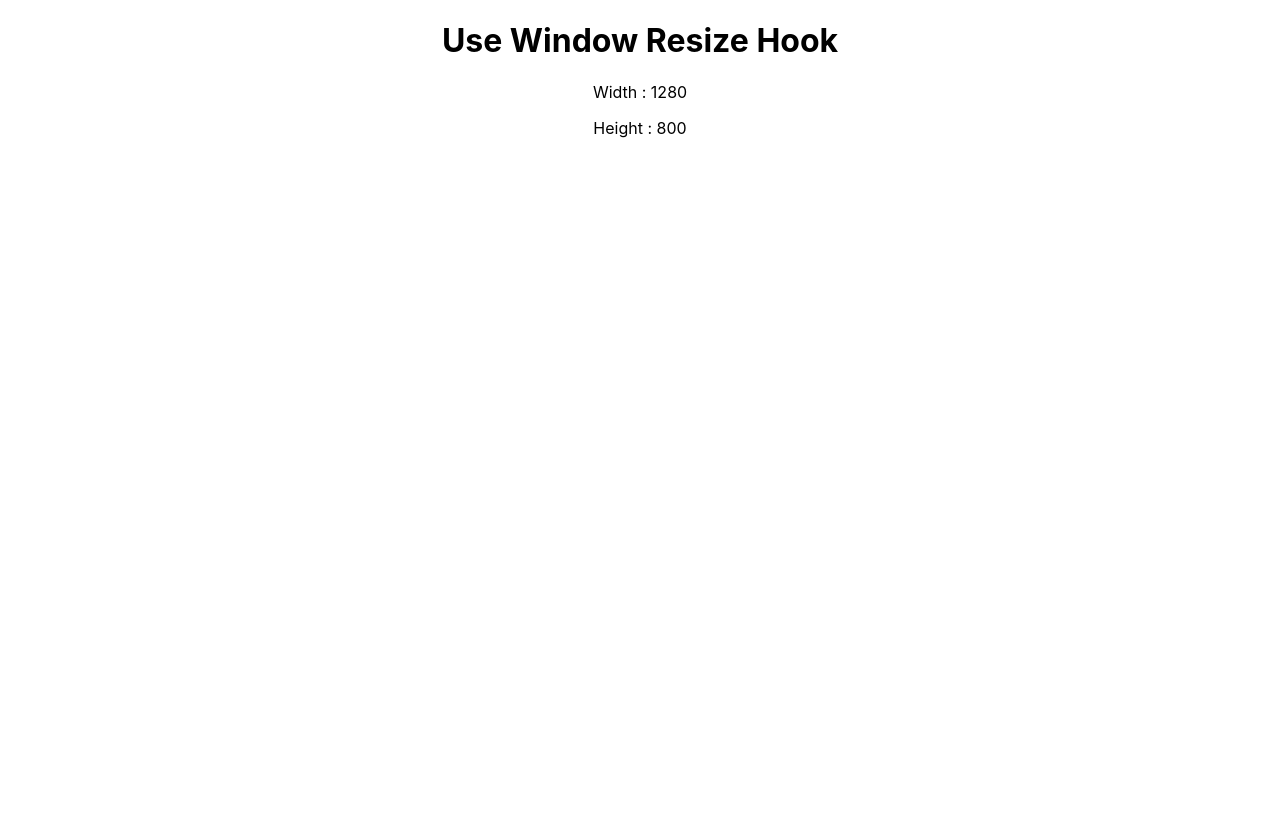
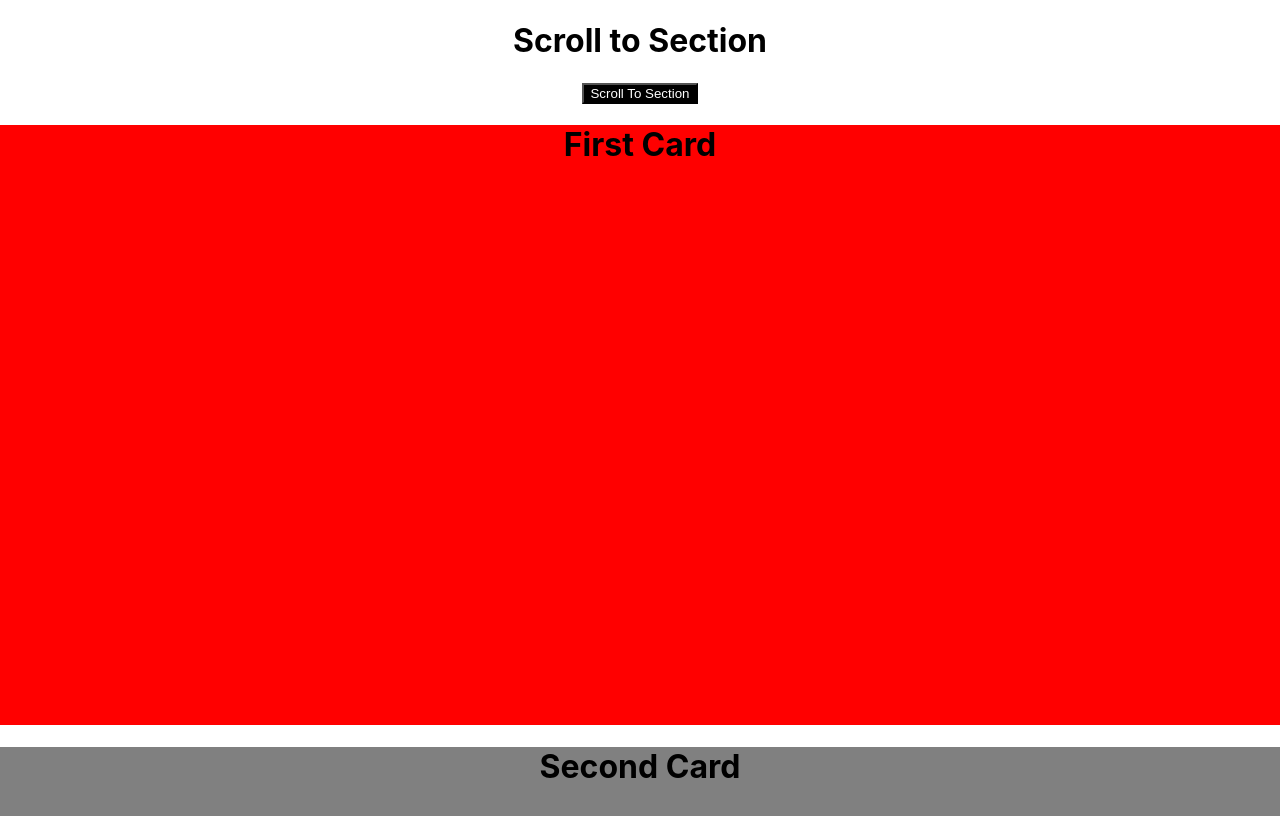
Before and after one commit to ozgurozbekuk/20reactproject, a React (Create React App) app: page / in a window 1280 px wide. Shown: the top 816 px of the page. Built offline with nearby package versions, Linux system fonts and the light colour scheme.

Commit message:
scroll feature

```diff
--- a/src/App.js
+++ b/src/App.js
@@ -20,6 +20,8 @@ import FeatureFlags from './component/feature-flags/FeatureFlags.jsx';
 import UseFetchHookTest from './component/use-fetch/UseFetchHookTest.jsx';
 import UseOutsideTest from './component/use-outside-click/UseOutsideTest.jsx';
 import UseWindowResizeTest from './component/use-window-resize/UseWindowResizeTest.jsx';
+import ScrollTopAndBottom from './component/scroll-top-and-bottom/ScrollTopAndBottom.jsx';
+import SrollToSection from './component/scroll-top-and-bottom/SrollToSection.jsx';
 
 function App() {
   return (
@@ -45,7 +47,9 @@ function App() {
       </FeatureFlagGlobalState> */}
       {/* <UseFetchHookTest/> */}
       {/* <UseOutsideTest/> */}
-      <UseWindowResizeTest/>
+      {/* <UseWindowResizeTest/> */}
+      {/* <ScrollTopAndBottom/> */}
+      <SrollToSection/>
     </div>
   );
 }
--- /dev/null
+++ b/src/component/scroll-top-and-bottom/ScrollTopAndBottom.jsx
@@ -0,0 +1,37 @@
+import React, { useRef } from 'react'
+import useFetch from '../use-fetch/useFetch'
+
+const ScrollTopAndBottom = () => {
+    const {data,error,pending} = useFetch('https://dummyjson.com/products?limit=100',{})
+    const bottomRef = useRef(null)
+
+    function handleScrollToTop() {
+        window.scrollTo({
+            top: 0,
+            left: 0,
+            behavior:"smooth",
+        })
+    }
+
+    function handleScrollToBottom() {
+        bottomRef.current.scrollIntoView({behavior:"smooth"})
+    }
+
+    return (
+    <div>
+        <h1>Scroll Top and Bottom feature</h1>
+        <h3>Here top section</h3>
+        <button onClick={handleScrollToBottom}>Scroll to Bottom</button>
+        <ul>
+        {
+            data && data.products && data.products.length ? data.products.map((dataItem) => <li>{dataItem.title}</li>) : null
+        }
+        <button onClick={handleScrollToTop}>Scroll To Top</button>
+        <div ref={bottomRef}></div>
+        <h3>Here bottom section</h3>
+        </ul>
+    </div>
+  )
+}
+
+export default ScrollTopAndBottom
--- /dev/null
+++ b/src/component/scroll-top-and-bottom/SrollToSection.jsx
@@ -0,0 +1,71 @@
+import React, { useRef } from 'react'
+
+const SrollToSection = () => {
+
+    const ref = useRef()
+
+    const data = [
+    {
+      label: "First Card",
+      style: {
+        width: "100%",
+        height: "600px",
+        background: "red",
+      },
+    },
+    {
+      label: "Second Card",
+      style: {
+        width: "100%",
+        height: "600px",
+        background: "grey",
+      },
+    },
+    {
+      label: "Third Card",
+      style: {
+        width: "100%",
+        height: "600px",
+        background: "blue",
+      },
+    },
+    {
+      label: "Fourth Card",
+      style: {
+        width: "100%",
+        height: "600px",
+        background: "green",
+      },
+    },
+    {
+      label: "Fifth Card",
+      style: {
+        width: "100%",
+        height: "600px",
+        background: "orange",
+      },
+    },
+  ];
+
+  function handleScrollSection() {
+    let position = ref.current.getBoundingClientRect().top
+
+    window.scrollTo(
+       { top:position,
+        behavior:"smooth"}
+    )
+  }
+
+
+  return (
+    <div>
+        <h1>Scroll to Section</h1>
+        <button onClick={handleScrollSection}>Scroll To Section</button>
+        {
+            data.map((section,index) => (<div ref={(index + 1) === 4 ? ref :null} style={section.style}><h1>{section.label}</h1></div>))
+        }
+    </div>
+  )
+}
+
+export default SrollToSection
```
